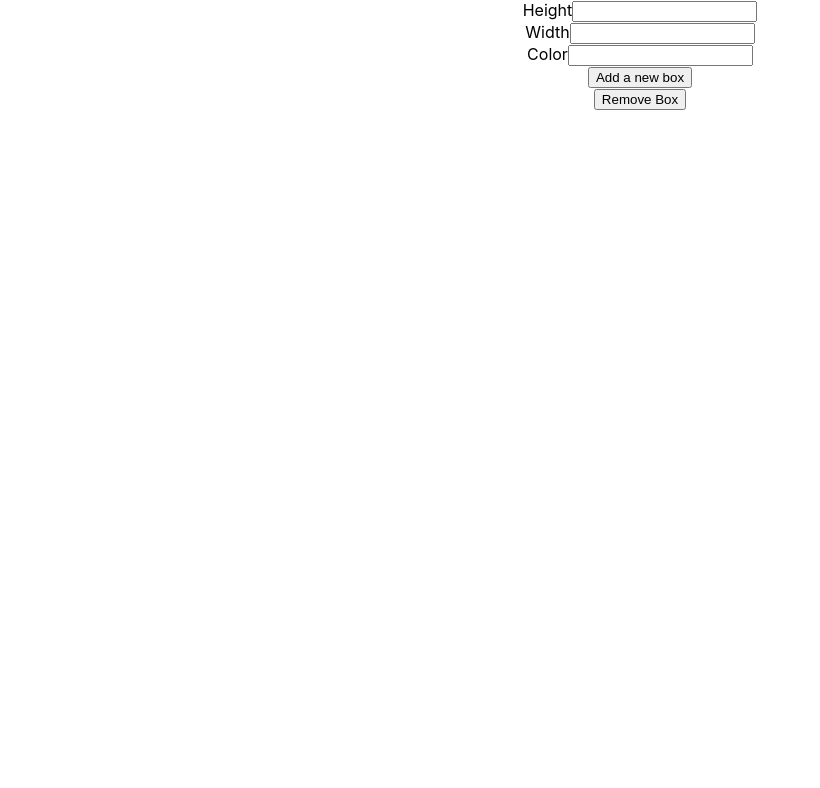
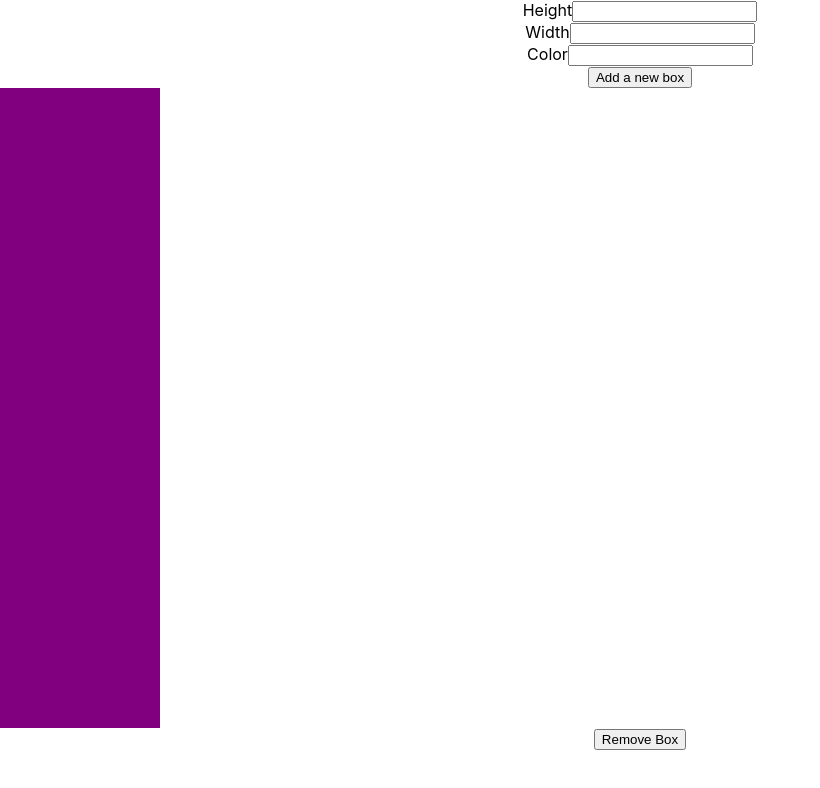
Before and after one commit to Kashishdwn/Color-Box-Maker, a React (Create React App) app: page / in a window 1280 px wide. Shown: the top 788 px of the page, without its empty margins (0-820 px from the left). Built offline with nearby package versions, Linux system fonts and the light colour scheme.

Commit message:
Update BoxList.js

```diff
--- a/src/BoxList.js
+++ b/src/BoxList.js
@@ -5,26 +5,23 @@ class BoxList extends React.Component{
     constructor(props){
         super(props);
         this.state={
-            height:"",
-            width:"",
-            color:""
+            boxes:[
+                {height:40,width:10,color:"purple"}
+            ]
         }
     }
-    submit=(height1,width1,color1)=>{
+    submit=(newBox)=>{
         // alert(height+" "+width+" "+color);
-        this.setState(st=>(
-            {
-                height:height1,
-                width:width1,
-                color:color1
-            }
-        ));
+        this.setState({
+            boxes:[...this.state.boxes, newBox]
+        });
     }
     render(){
+        const boxes=this.state.boxes.map(box=>(<Box width={box.width} height={box.height} color={box.color}/>))
         return(
             <div>
                 <NewBoxForm submit={this.submit}/>
-                <Box height={this.state.height} width={this.state.width} color={this.state.color}/>
+                {boxes}
             </div>
         )
     }
```
